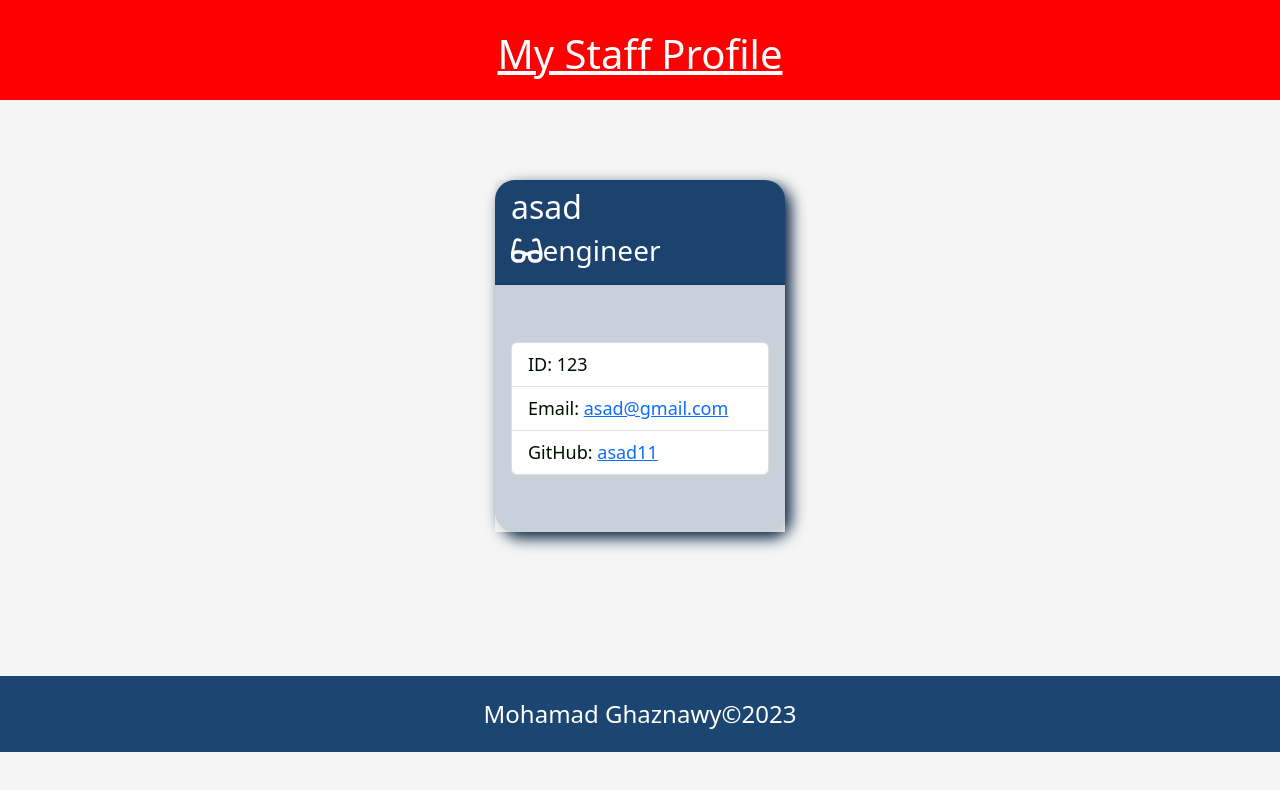
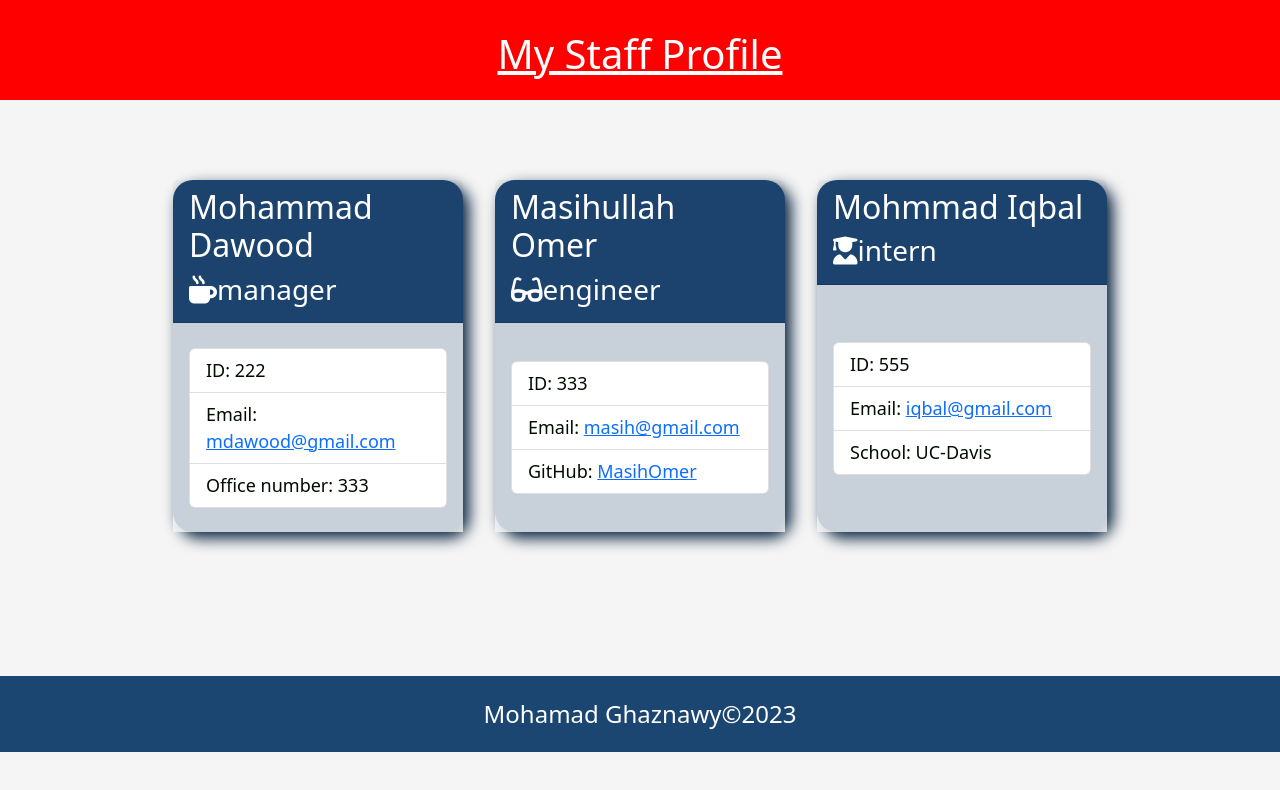
Before and after one commit to mdawood11/Employee-Profile-Generatore, a website: page output/index.html in a window 1280 px wide. Drawn offline with nearby package versions, Linux system fonts and the light colour scheme.

```diff
--- a/output/index.html
+++ b/output/index.html
@@ -1,14 +1,12 @@
+
       <!DOCTYPE html>
   <html lang="en">
   <head>
-    <meta charset="UTF-8" />
-    <meta http-equiv="X-UA-Compatible" content="IE=edge" />
-    <meta name="viewport" content="width=device-width, initial-scale=1.0" />
-    <link
-      rel="stylesheet"
-      href="https://cdn.jsdelivr.net/npm/bootstrap@5.2.3/dist/css/bootstrap.min.css
-      "
-    />
+      <meta charset="UTF-8">
+      <meta http-equiv="X-UA-Compatible" content="IE=edge">
+      <meta name="viewport" content="width=device-width, initial-scale=1.0">
+      <link rel="stylesheet" href="https://cdn.jsdelivr.net/npm/bootstrap@5.2.3/dist/css/bootstrap.min.css
+      ">
       <link rel="stylesheet" href="./style.css" />
       <script src="https://kit.fontawesome.com/c502137733.js"></script>
       <title>Team Profile</title>
@@ -24,31 +22,49 @@
       <div class="container">
           <div class="row">
               <div class="team-place col-12 d-flex justify-content-center">
+
       <div class="card card-employee">
           <div class="card-header">
-              <h2 class="card-title">asad</h2>
-              <h3 class="card-title">
-                <i class="fas fa-glasses mr-2"></i>engineer
-              </h3>
+              <h2 class="card-title">Mohammad Dawood</h2>
+              <h3 class="card-title"><i class="fas fa-mug-hot mr-2"></i>manager</h3>
           </div>
           <div class="card-body">
               <ul class="list-group">
-                <li class="list-group-item">ID: 123</li>
-                <li class="list-group-item">
-                  Email: <a href="mailto:asad@gmail.com">asad@gmail.com</a>
-                </li>
-                <li class="list-group-item">
-                  GitHub:
-                  <a
-                    href="https://github.com/asad11"
-                    target="_blank"
-                    rel="noopener noreferrer"
-                    >asad11</a
-                  >
-                </li>
+                  <li class="list-group-item">ID: 222</li>
+                  <li class="list-group-item">Email: <a href="mailto:mdawood@gmail.com">mdawood@gmail.com</a></li>
+                  <li class="list-group-item">Office number: 333</li>
               </ul>
           </div>
       </div>
+
+      <div class="card card-employee">
+      <div class="card-header">
+          <h2 class="card-title">Masihullah Omer</h2>
+          <h3 class="card-title"><i class="fas fa-glasses mr-2"></i>engineer</h3>
+      </div>
+      <div class="card-body">
+          <ul class="list-group">
+              <li class="list-group-item">ID: 333</li>
+              <li class="list-group-item">Email: <a href="mailto:masih@gmail.com">masih@gmail.com</a></li>
+              <li class="list-group-item">GitHub: <a href="https://github.com/MasihOmer" target="_blank" rel="noopener noreferrer">MasihOmer</a></li>
+          </ul>
+      </div>
+  </div>
+
+      <div class="card card-employee">
+      <div class="card-header">
+          <h2 class="card-title">Mohmmad Iqbal</h2>
+          <h3 class="card-title"><i class="fas fa-user-graduate mr-2"></i>intern</h3>
+      </div>
+      <div class="card-body">
+          <ul class="list-group">
+              <li class="list-group-item">ID: 555</li>
+              <li class="list-group-item">Email: <a href="mailto:iqbal@gmail.com">iqbal@gmail.com</a></li>
+              <li class="list-group-item">School: UC-Davis</li>
+          </ul>
+      </div>
+  </div>
+
               </div>
           </div>
       </div>
```
Also changed, not shown: README.md. Lines whose indentation alone changed are shown as unchanged.
